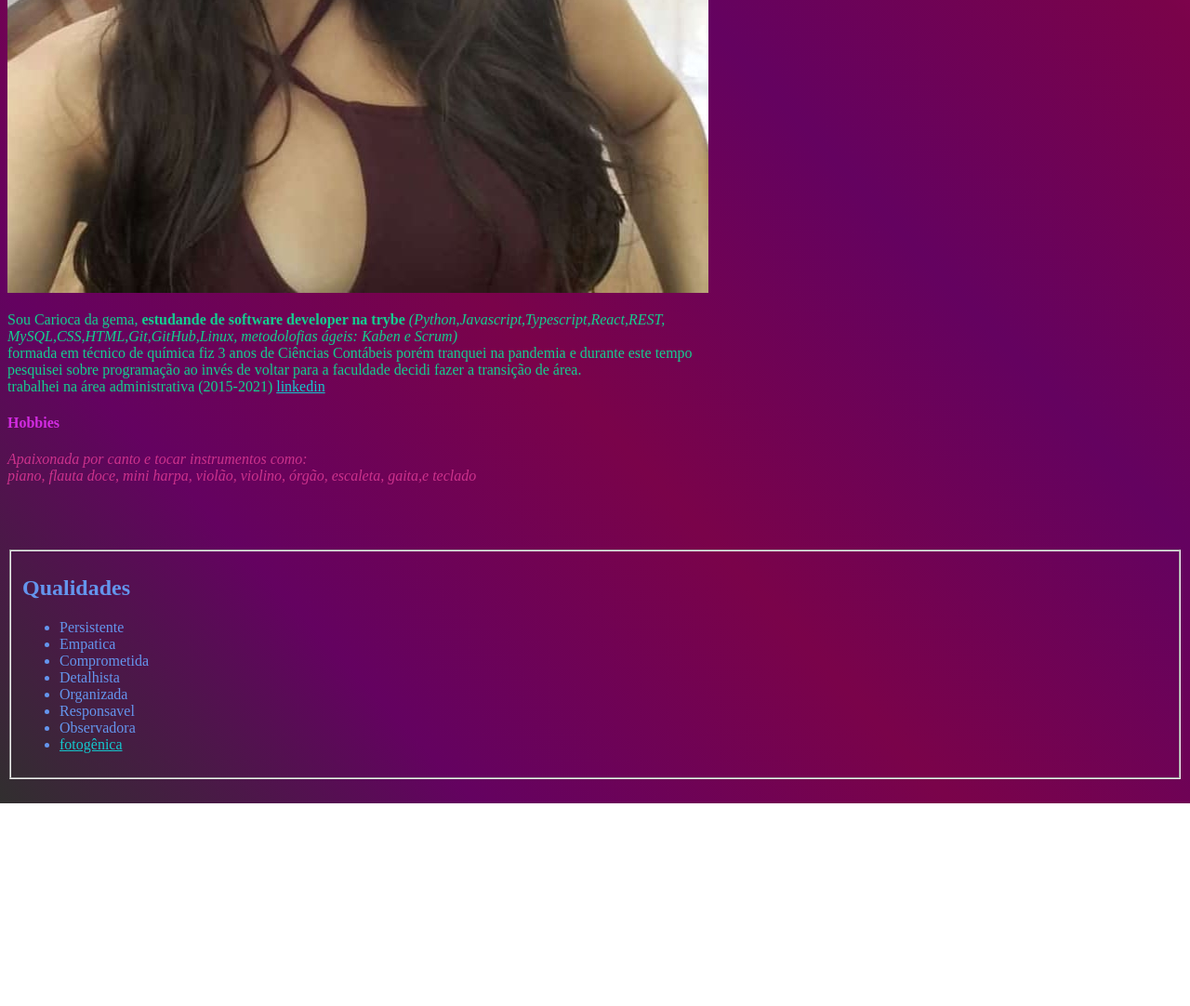
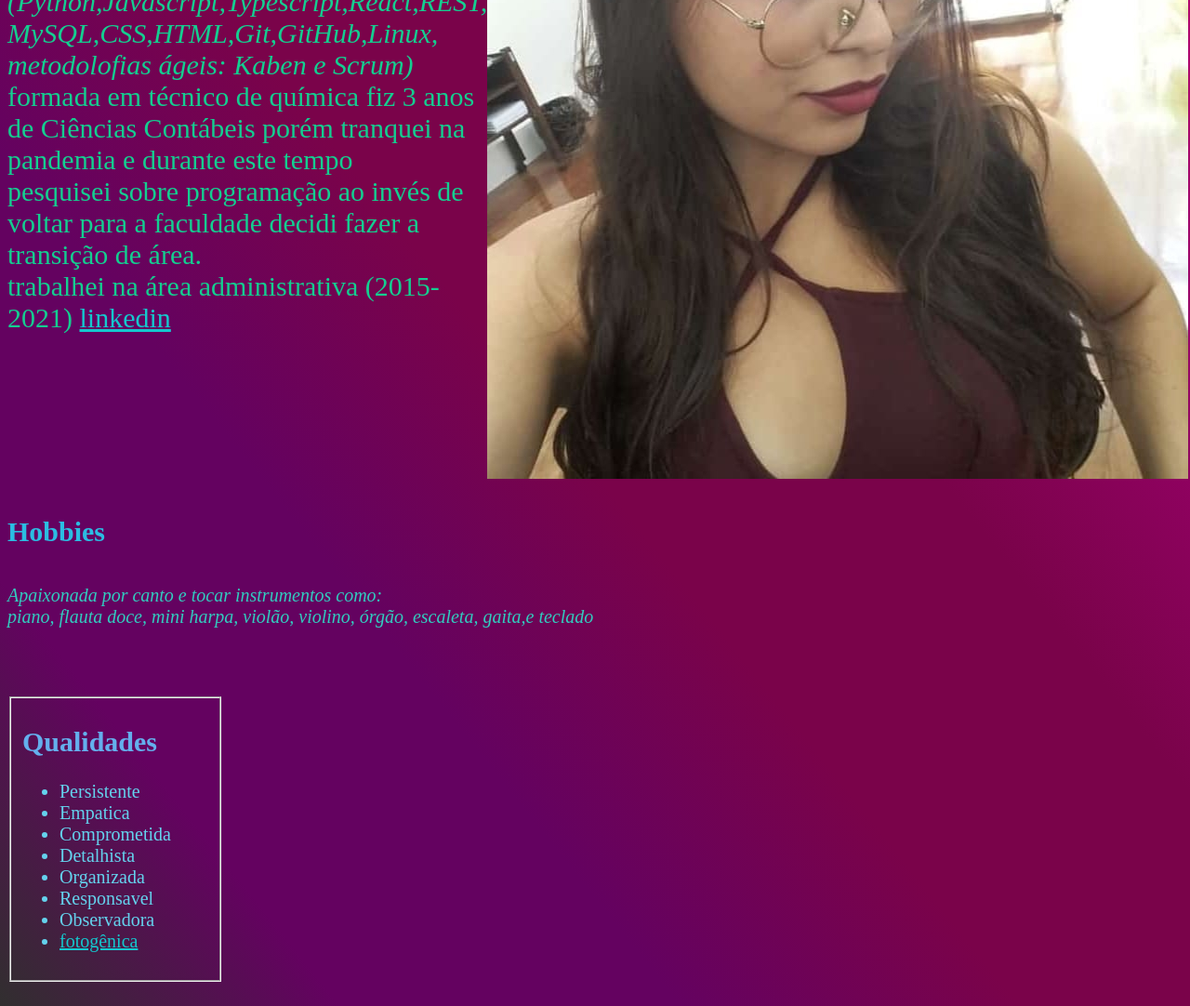
Before and after one commit to Ana-Beatriz-Martins-Lima/Ana-Beatriz-Martins-Lima.github.io, a plain HTML site: page index.html in a window 1280 px wide. Shown: the part 525-1607 px from the top of the page at 93% size. Before the commit the page ends 1389 px from the top, so only its background shows below. Drawn offline with Linux system fonts and the light colour scheme.

Commit message:
adicionando flexbox

```diff
--- a/index.html
+++ b/index.html
@@ -11,20 +11,30 @@
 
 
     <h1> Olá Mundo, sou Ana Beatriz Martins Lima</h1>
-    <img id="biafoto" src="bia.jpg" alt="Euzinha">
+
+        <div class="primeiradiv">
+
+
 
             <p id="apresentacao"> Sou Carioca da gema, <strong>estudande de software developer na trybe</strong> <em>(Python,Javascript,Typescript,React,REST, <br>
                 MySQL,CSS,HTML,Git,GitHub,Linux, metodolofias ágeis: Kaben e Scrum) </em> <br> formada em técnico de química
                 fiz 3 anos de Ciências Contábeis porém tranquei na pandemia e durante este tempo <br> pesquisei sobre programação
                 ao invés de voltar para a faculdade decidi fazer a transição de área. <br> trabalhei na área administrativa (2015-2021)
                 <a href="https://www.linkedin.com/in/ana-beatriz-martins-lima-4009a8147/" target="_blank">linkedin</a></p>
+
+             <img id="biafoto" src="bia.jpg" alt="Euzinha">
+
+
+        </div>
+
+
         <h4 id="hobbies">Hobbies</h4>
          <p id="apaixonada">Apaixonada por canto e tocar instrumentos como: <br>  piano, flauta doce, mini harpa, violão, violino, órgão, escaleta, gaita,e teclado</p>
 
     <br>
     <br>
     <br>
-    <fieldset>
+    <fieldset class="quadrado">
     <h2 id="qualidades"> Qualidades </h2>
     <ul class="qualidade">
         <li>Persistente</li>
--- a/style.css
+++ b/style.css
@@ -1,24 +1,44 @@
 body{
-    background-image: linear-gradient(to bottom left,#B8016F, #7A034A,#640260, #7A034A , #640260, rgb(49, 47, 47))  ;
+    background-image: linear-gradient(to bottom left, #D1078B, #B8016F,#960167, #7A034A, #7A034A ,#640260, #640260, rgb(49, 47, 47))  ;
+background-size: 100%;
+
 }
 
 h1 {
     font-family: Cambria, Cochin, Georgia, Times, 'Times New Roman', serif;
     font-style: italic;
     color: rgb(247, 83, 206);
+    text-align: center;
+    font-size: 70px;
+}
+
+.primeiradiv{
+    display: flex;
+    align-items: center;
+    justify-content: space-evenly;
+}
+
+
+#biafoto{
+
 }
 
 #apresentacao {
     color: rgb(20, 206, 144);
+    margin: 0;
+    font-size: 30px;
+    ;
 }
 
 #hobbies{
-    color: rgb(211, 43, 226);
+    color: rgb(43, 189, 226);
+    font-size: 30px;
 }
 
 #apaixonada{
-    color: rgb(204, 50, 140);
+    color: rgb(50, 204, 191);
     font-style: italic;
+    font-size: 20px;
 }
 a:-webkit-any-link {
     color: rgb(20, 200, 206);
@@ -27,9 +47,15 @@ a:-webkit-any-link {
 }
 
 .qualidade{
-    color: cornflowerblue;
+    color: rgb(100, 210, 237);
+    font-size: 20px;
 }
 
 #qualidades{
-    color: cornflowerblue;
+    color: rgb(100, 175, 237);
+    font-size: 30px;
 }
+
+.quadrado{
+    width: 200px;
+}
```
Lines whose indentation alone changed are shown as unchanged.
